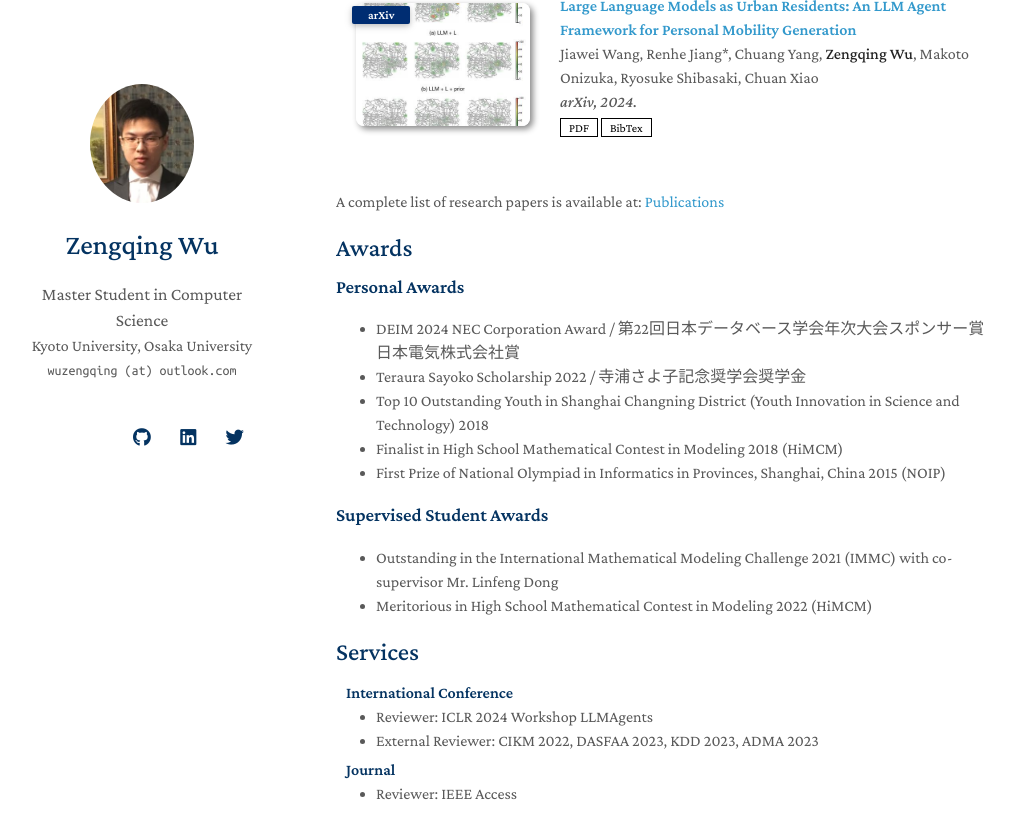
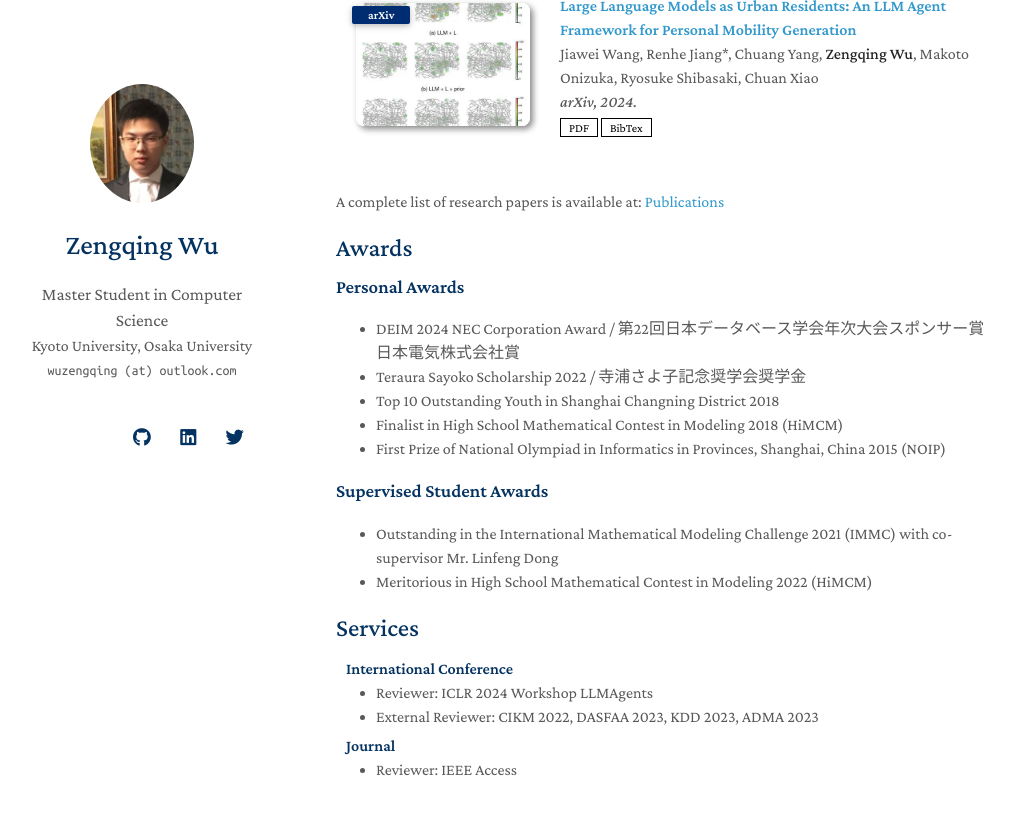
Before and after one commit to wuzengqing001225/wuzengqing001225.github.io, a Jekyll site: the page built from index.md, in a window 1280 px wide and 900 px high, scrolled down 1195 px. Shown: the top 839 px of the window, without its empty margins (134-1148 px from the left). Built offline with Jekyll 4.4.1, drawn with Linux system fonts in a browser that asks for light colours; nearby versions of some CDN libraries; a style sheet for code colours, icons or effects is not loaded; our own code applies the rules of GitHub Pages for plain Markdown files.

Commit message:
Update awards.md

```diff
--- a/_includes/awards.md
+++ b/_includes/awards.md
@@ -2,7 +2,7 @@
 ### Personal Awards
 - DEIM 2024 NEC Corporation Award / 第22回日本データベース学会年次大会スポンサー賞 日本電気株式会社賞
 - Teraura Sayoko Scholarship 2022 / 寺浦さよ子記念奨学会奨学金
-- Top 10 Outstanding Youth in Shanghai Changning District (Youth Innovation in Science and Technology) 2018
+- Top 10 Outstanding Youth in Shanghai Changning District 2018
 - Finalist in High School Mathematical Contest in Modeling 2018 (HiMCM)
 - First Prize of National Olympiad in Informatics in Provinces, Shanghai, China 2015 (NOIP)
 
```
